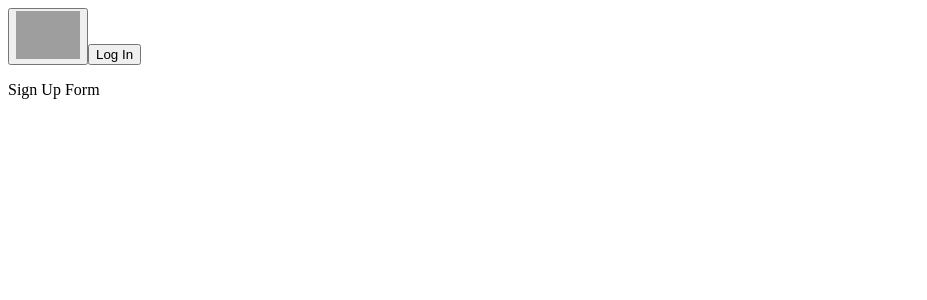
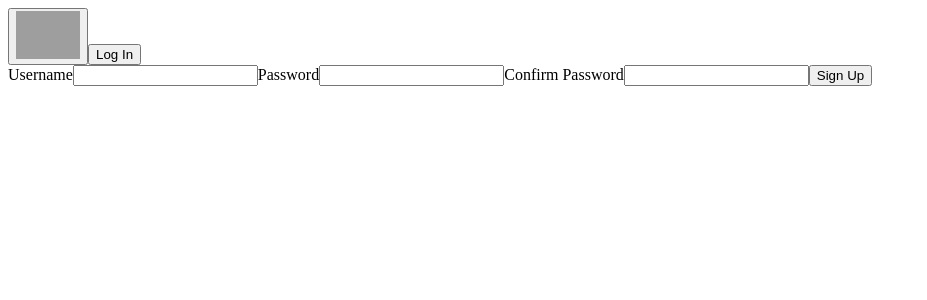
Before and after one commit to Gallardo166/blog-api-frontend, a React (Vite) app: page /signup in a window 1280 px wide. Shown: the top 300 px of the page, without its empty margins (0-927 px from the left). Built offline with nearby package versions, Linux system fonts and the light colour scheme; grey boxes are pictures that could not be loaded.

Commit message:
Create signup form

```diff
--- a/src/components/Login.jsx
+++ b/src/components/Login.jsx
@@ -19,8 +19,8 @@ const Login = function () {
           },
           mode: "cors",
           body: JSON.stringify({
-            username: username,
-            password: password,
+            username,
+            password,
           }),
         }
       );
--- a/src/components/SignUp.jsx
+++ b/src/components/SignUp.jsx
@@ -1,9 +1,78 @@
-const SignUp = function() {
-  return(
+import { useState } from "react";
+import { useNavigate } from "react-router-dom";
+
+const SignUp = function () {
+  const [username, setUsername] = useState("");
+  const [password, setPassword] = useState("");
+  const [confirmPassword, setConfirmPassword] = useState("");
+  const [errors, setErrors] = useState([]);
+  const navigate = useNavigate();
+
+  const handleSubmit = async function (e) {
+    e.preventDefault();
+    try {
+      const response = await fetch(
+        import.meta.env.DEV ? "http://localhost:3000/users" : "",
+        {
+          method: "POST",
+          mode: "cors",
+          headers: {
+            "Content-Type": "application/json",
+          },
+          body: JSON.stringify({
+            username,
+            password,
+            confirmPassword,
+          }),
+        }
+      );
+      const resJson = await response.json();
+      if (resJson.errors) {
+        setPassword("");
+        setConfirmPassword("");
+        setErrors(resJson.errors);
+        return;
+      }
+      navigate("/login");
+    } catch (err) {
+      console.log(err);
+    }
+  };
+
+  return (
     <div>
-      <p>Sign Up Form</p>
+      <form onSubmit={handleSubmit}>
+        <label htmlFor="username">Username</label>
+        <input
+          type="text"
+          name="username"
+          id="username"
+          value={username}
+          onChange={(e) => setUsername(e.target.value)}
+        />
+        <label htmlFor="password">Password</label>
+        <input
+          type="password"
+          name="password"
+          id="password"
+          value={password}
+          onChange={(e) => setPassword(e.target.value)}
+        />
+        <label htmlFor="confirm-password">Confirm Password</label>
+        <input
+          type="password"
+          name="confirmPassword"
+          id="confirm-password"
+          value={confirmPassword}
+          onChange={(e) => setConfirmPassword(e.target.value)}
+        />
+        {errors
+          ? errors.map((error) => <p key={error.msg}>{error.msg}</p>)
+          : null}
+        <button type="submit">Sign Up</button>
+      </form>
     </div>
-  )
+  );
 };
 
 export default SignUp;
```
